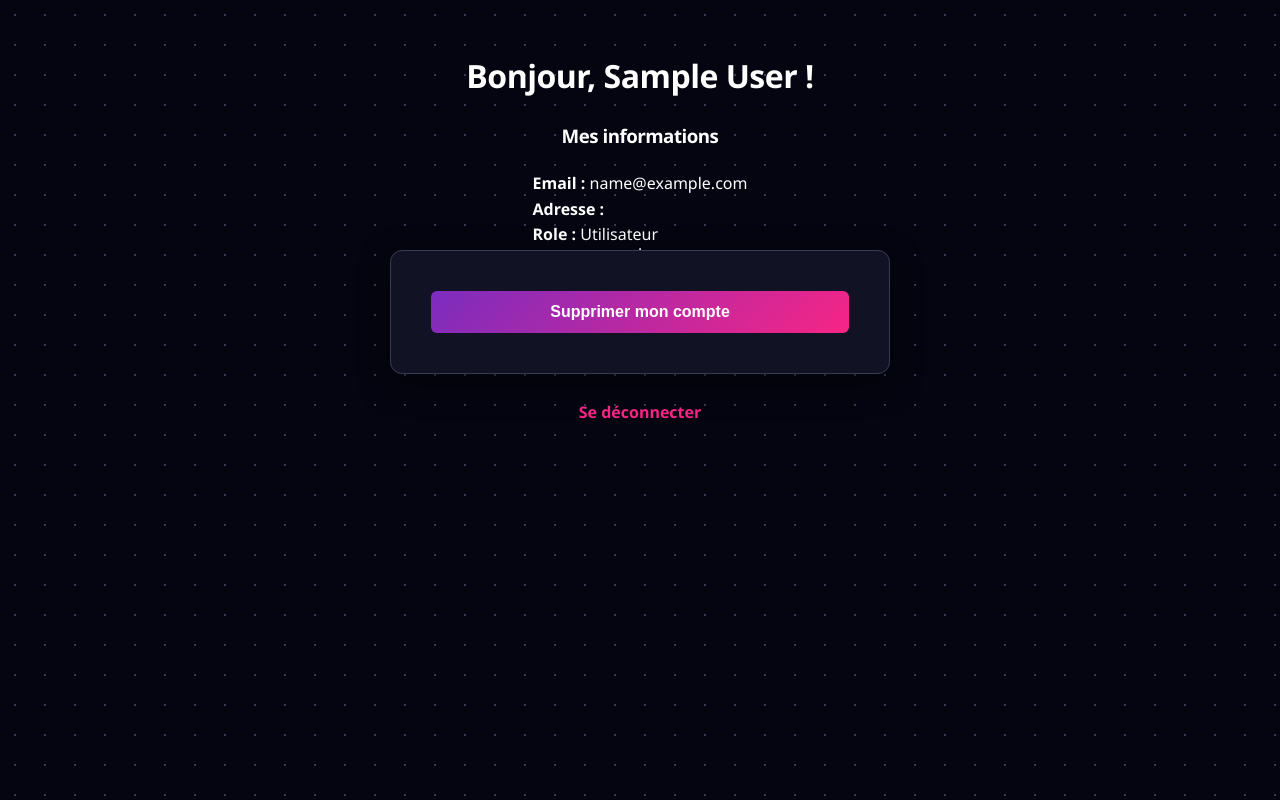
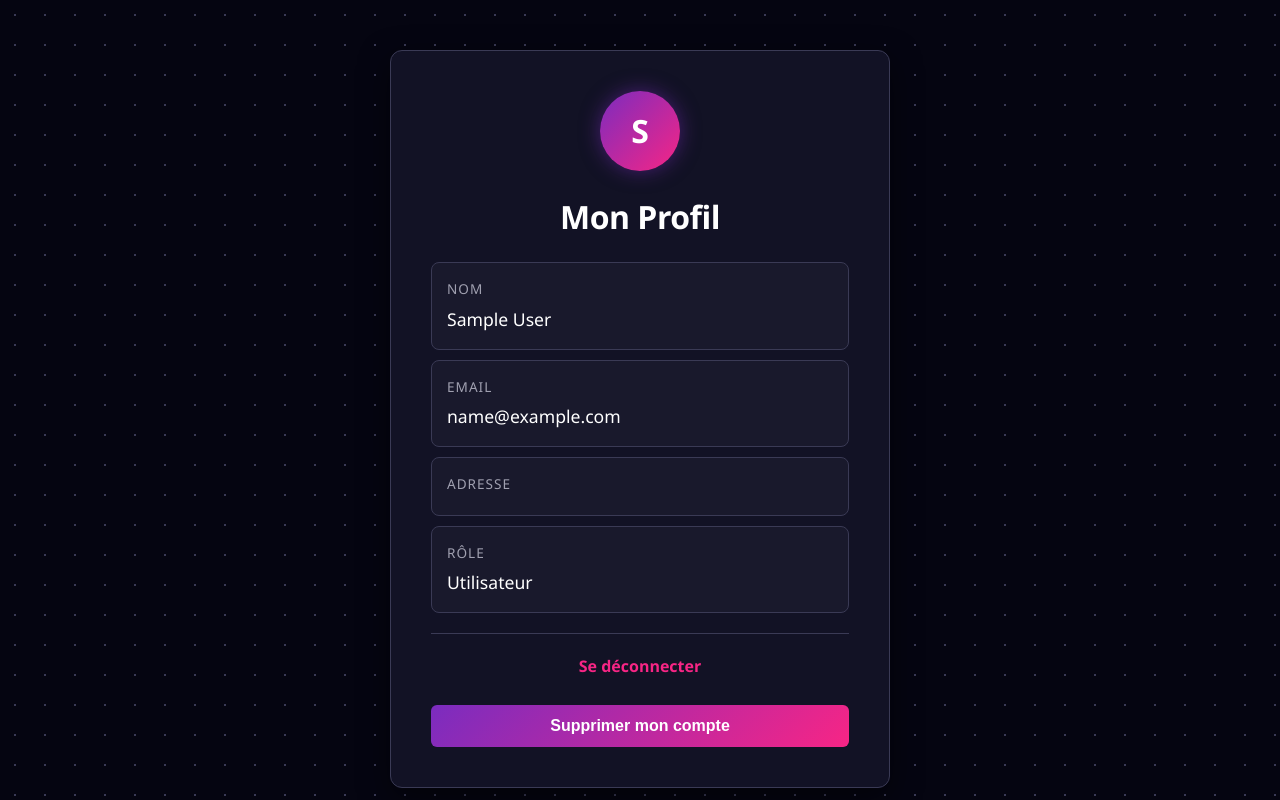
Before and after one commit to Detruni/cour_php, a PHP site: page /profil.php in a window 1280 px wide. Run offline with PHP 8.4, Linux system fonts and the light colour scheme; the visitor is signed in with stand-in values (Sample User, id 1).

Commit message:
Refactor Profil : Nouveau design type Carte moderne

```diff
--- a/profil.php
+++ b/profil.php
@@ -40,27 +40,52 @@
 </head>
 <body>
 
-<h1>Bonjour, <?php echo htmlspecialchars($user['nom']); ?> !</h1>
+    <div class="container profile-card">
 
-<?php if (isset($error)) { echo "<p style='color:red'>$error</p>"; } ?>
+        <div class="profile-avatar">
+            <?php echo strtoupper(substr($user['nom'], 0, 1)); ?>
+        </div>
 
-<h3>Mes informations</h3>
-<p>
-    <strong>Email :</strong> <?php echo htmlspecialchars($user['email']); ?><br>
-    <strong>Adresse :</strong> <?php echo htmlspecialchars($user['adresse']); ?><br>
-    <strong>Role :</strong> <?php echo ($user['role_id'] == 1) ? 'Administrateur' : 'Utilisateur'; ?>
-</p>
+        <h1>Mon Profil</h1>
 
-<hr>
+        <?php if (isset($error)) { echo "<p class='error'>$error</p>"; } ?>
 
-<form method="post" onsubmit="return confirm('Etes-vous sur de vouloir supprimer votre compte définitivement ?');">
-    <button type="submit" name="supprimer_compte" style="background-color: red; color: white;">
-        Supprimer mon compte
-    </button>
-</form>
+        <div class="profile-info-group">
+            <span class="profile-label">Nom</span>
+            <span class="profile-value"><?php echo htmlspecialchars($user['nom']); ?></span>
+        </div>
 
-<br>
-<a href="logout.php">Se déconnecter</a>
+        <div class="profile-info-group">
+            <span class="profile-label">Email</span>
+            <span class="profile-value"><?php echo htmlspecialchars($user['email']); ?></span>
+        </div>
+
+        <div class="profile-info-group">
+            <span class="profile-label">Adresse</span>
+            <span class="profile-value"><?php echo htmlspecialchars($user['adresse']); ?></span>
+        </div>
+
+        <div class="profile-info-group">
+            <span class="profile-label">Rôle</span>
+            <span class="profile-value">
+                <?php echo ($user['role_id'] == 1) ? 'Administrateur' : 'Utilisateur'; ?>
+            </span>
+        </div>
+
+        <hr style="border: 0; border-top: 1px solid var(--border-color); margin: 20px 0;">
+
+        <div class="action-buttons" style="justify-content: center; flex-direction: column;">
+
+            <a href="logout.php" style="margin-bottom: 15px;">Se déconnecter</a>
+
+            <form method="POST" onsubmit="return confirm('Êtes-vous sûr de vouloir supprimer votre compte définitivement ?');" style="width: 100%;">
+                <button type="submit" name="supprimer_compte" class="btn-delete" style="width: 100%;">
+                    Supprimer mon compte
+                </button>
+            </form>
+
+        </div>
+    </div>
 
 </body>
 </html>
```
